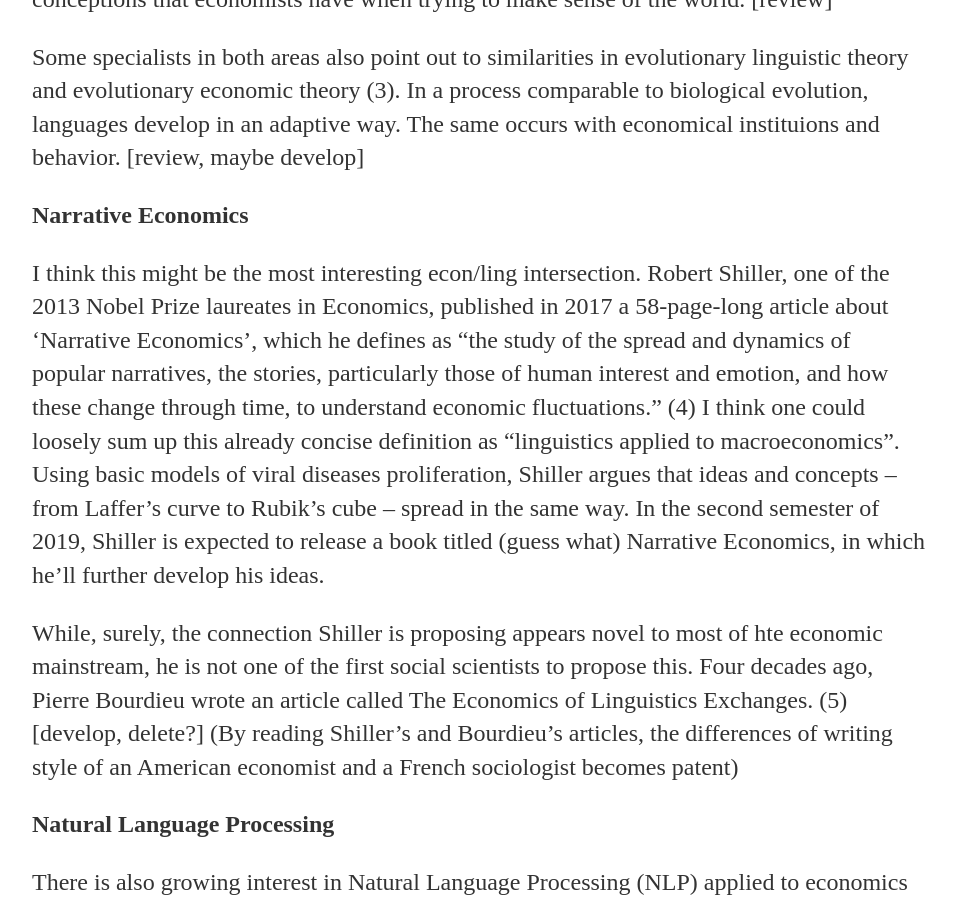
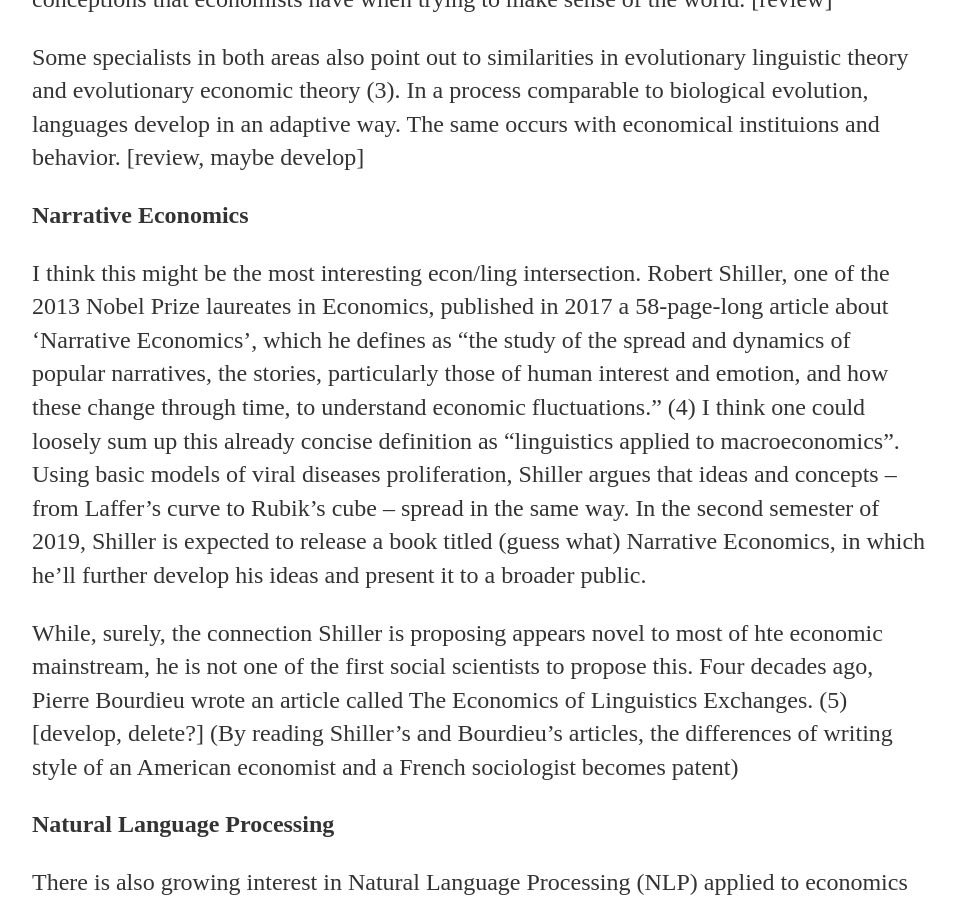
Before and after one commit to t6aguirre/old-blog, a Jekyll site: the page built from _posts/2019-08-09-ling-econ.md, in a window 1280 px wide and 900 px high, scrolled down 1359 px. Shown: the whole window, without its empty margins (160-1115 px from the left). Built offline with Jekyll 4.4.1, drawn with Linux system fonts in a browser that asks for light colours.

Commit message:
Update 2019-08-09-ling-econ.md

```diff
--- a/_posts/2019-08-09-ling-econ.md
+++ b/_posts/2019-08-09-ling-econ.md
@@ -21,7 +21,7 @@
 
 **Narrative Economics**
 
-I think this might be the most interesting econ/ling intersection. Robert Shiller, one of the 2013 Nobel Prize laureates in Economics, published in 2017 a 58-page-long article about ‘Narrative Economics’, which he defines as “the study of the spread and dynamics of popular narratives, the stories, particularly those of human interest and emotion, and how these change through time, to understand economic fluctuations.” (4) I think one could loosely sum up this already concise definition as “linguistics applied to macroeconomics”. Using basic models of viral diseases proliferation, Shiller argues that ideas and concepts – from Laffer’s curve to Rubik’s cube – spread in the same way. In the second semester of 2019, Shiller is expected to release a book titled (guess what) Narrative Economics, in which he’ll further develop his ideas.
+I think this might be the most interesting econ/ling intersection. Robert Shiller, one of the 2013 Nobel Prize laureates in Economics, published in 2017 a 58-page-long article about ‘Narrative Economics’, which he defines as “the study of the spread and dynamics of popular narratives, the stories, particularly those of human interest and emotion, and how these change through time, to understand economic fluctuations.” (4) I think one could loosely sum up this already concise definition as “linguistics applied to macroeconomics”. Using basic models of viral diseases proliferation, Shiller argues that ideas and concepts – from Laffer’s curve to Rubik’s cube – spread in the same way. In the second semester of 2019, Shiller is expected to release a book titled (guess what) Narrative Economics, in which he’ll further develop his ideas and present it to a broader public.
 
 While, surely, the connection Shiller is proposing appears novel to most of hte economic mainstream, he is not one of the first social scientists to propose this. Four decades ago, Pierre Bourdieu wrote an article called The Economics of Linguistics Exchanges. (5) [develop, delete?] (By reading Shiller’s and Bourdieu’s articles, the differences of writing style of an American economist and a French sociologist becomes patent)
 
```
